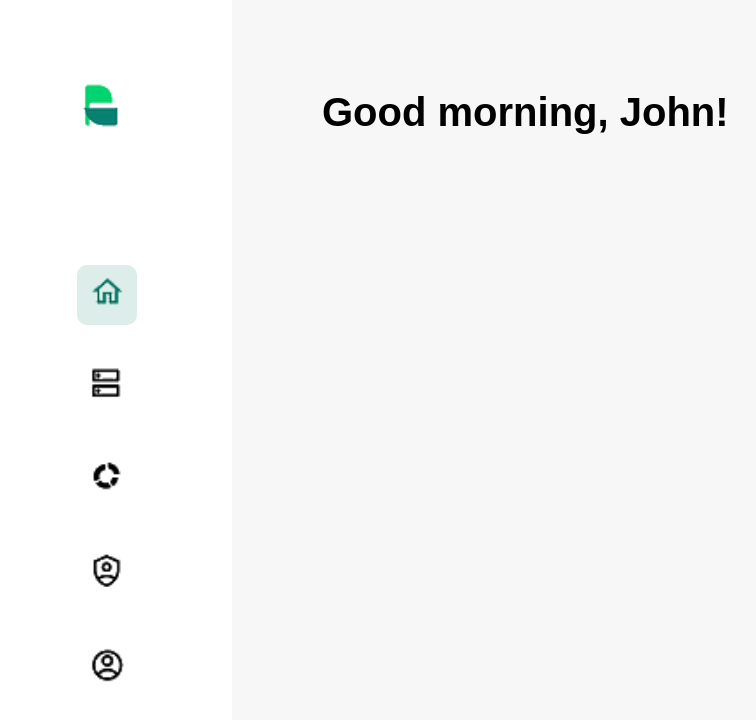
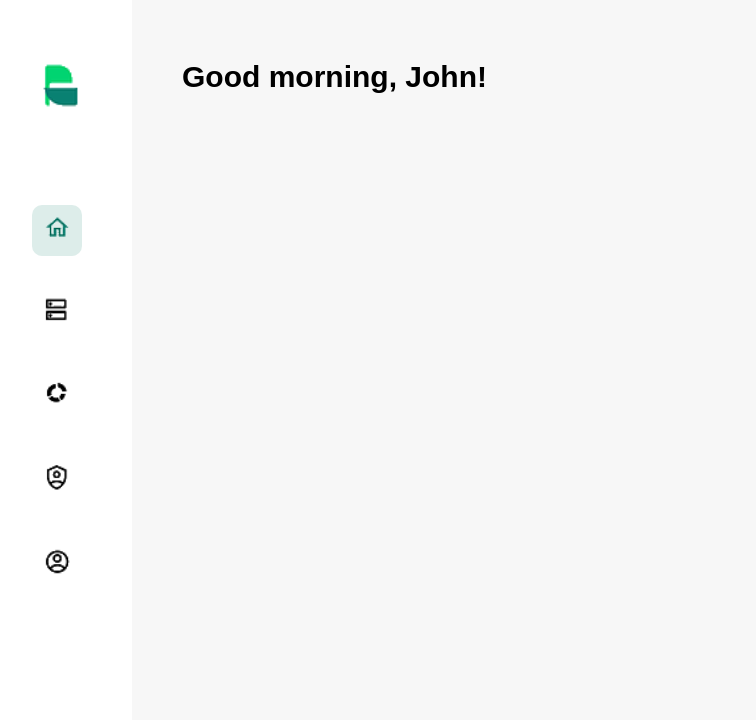
Before and after one commit to Mnde81/navigation, a website: page index.html in a window 1280 px wide. Shown: the whole page, without its empty margins (18-774 px from the left). Drawn offline with Linux system fonts and the light colour scheme.

Commit message:
updated file

```diff
--- a/css/aside.css
+++ b/css/aside.css
@@ -7,8 +7,8 @@ aside {
 
 
 .logo {
-    margin-left: 100px;
-    margin-top: 40px;
+    margin-left: 60px;
+    margin-top: 20px;
     width: 40px;
 }
 
@@ -20,23 +20,23 @@ aside {
 
 
 .nav-list {
-    margin-top: 100px;
+    margin-top: 60px;
     display: flex;
     flex-direction: column;
 }
 
 .link {
     padding: 10px 10px;
-    margin-left: 95px;
-    margin-right: 55px;
+    margin-left: 50px;
+    margin-right: 10px;
     margin-top: 30px;
     border-radius: 10px;
 }
 
 .active {
     background-color: #DDEDEA;
-    }
+}
 
 .nav-icons {
-    width: 40px;
+    width: 30px;
 }
--- a/css/header.css
+++ b/css/header.css
@@ -1,14 +1,14 @@
 .main-header {
     display: flex;
     justify-content: space-between;
-    padding: 50px;
+    padding: 30px;
     align-items: center;
 
 }
 
 .greeting {
-    font-size: 40px;
-    margin-left: 40px;
+    font-size: 30px;
+    margin-left: 20px;
     font-weight: 700;
 
 }
--- a/css/main.css
+++ b/css/main.css
@@ -4,7 +4,7 @@
 
 body {
     display: grid;
-    grid-template-columns: 250px 1fr;
+    grid-template-columns: 150px 1fr;
 
     margin: 0;
     min-height: 100vh;
```
